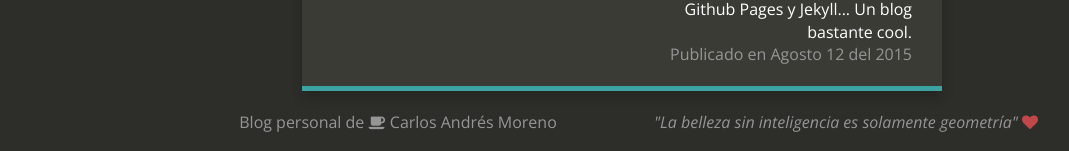
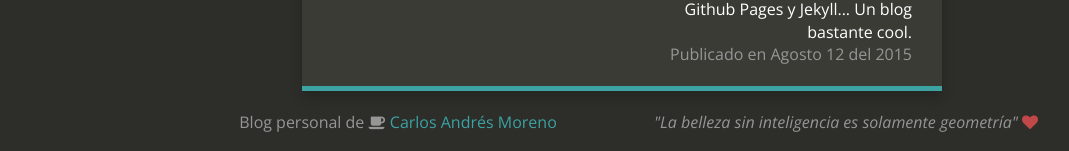
Before and after one commit to CarMoreno/carmoreno.github.io, a Jekyll site: the page built from _posts/2015-08-12-Hola-Mundo.md, in a window 1280 px wide. Shown: the part 2218-2369 px from the top of the page, without its empty margins (18-1087 px from the left). Built offline with Jekyll 4.4.1, drawn with Linux system fonts in a browser that asks for light colours; nearby versions of some CDN libraries; comment, search, counter and statistics services are not loaded.

Commit message:
se añade link de linkedin en footer y encabezado de posts

```diff
--- a/_config.yml
+++ b/_config.yml
@@ -24,7 +24,7 @@
 # Footer
 # footer_left: "Made with <i class=\"fa fa-heart\"></i> by <a href=\"https://twitter.com/_JacobTomlinson\">Jacob Tomlinson</a>"
 #footer_right: "&lt;/&gt; on <a href=\"https://github.com/jacobtomlinson/carte-noire\">Github</a> &nbsp;<i class=\"fa fa-github-alt\"></i>"
-footer_left: "Blog personal de  <i class=\"fa fa-coffee\"></i> Carlos Andrés Moreno</a>"
+footer_left: "Blog personal de  <i class=\"fa fa-coffee\"></i> <a href=\"https://co.linkedin.com/in/carmoreno1\" target=\"_blank\">Carlos Andrés Moreno</a>"
 footer_right: "<i> \"La belleza sin inteligencia es solamente geometría\"</i> <i class=\"fa fa-heart\"></i>"
 # Build settings
 markdown: kramdown
--- a/_layouts/post.html
+++ b/_layouts/post.html
@@ -29,15 +29,15 @@ layout: default
         <small><i>
           por
           <span itemprop="author">
-            {% if site.google_plus_link %}
-              <a rel="author" href="{{ site.google_plus_link }}">
+            {% if site.linkedin_link %}
+              <a rel="author" href="{{ site.linkedin_link }}">
             {% endif %}
             {% if page.author %}
             <span itemprop="author" itemscope itemtype="http://schema.org/Person">
               <span itemprop="name">{{ page.author }}</span>
             </span>
             {% endif %}
-            {% if site.google_plus_link %}
+            {% if site.linkedin_link %}
               </a>
             {% endif %}
           </span>,
```
